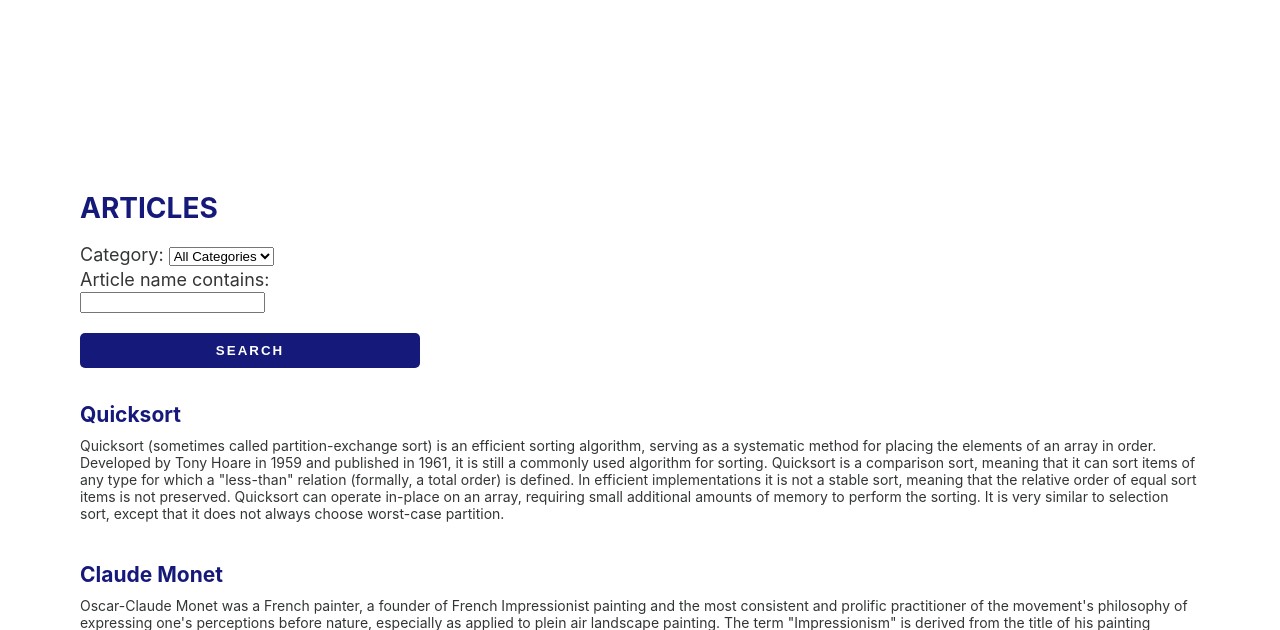
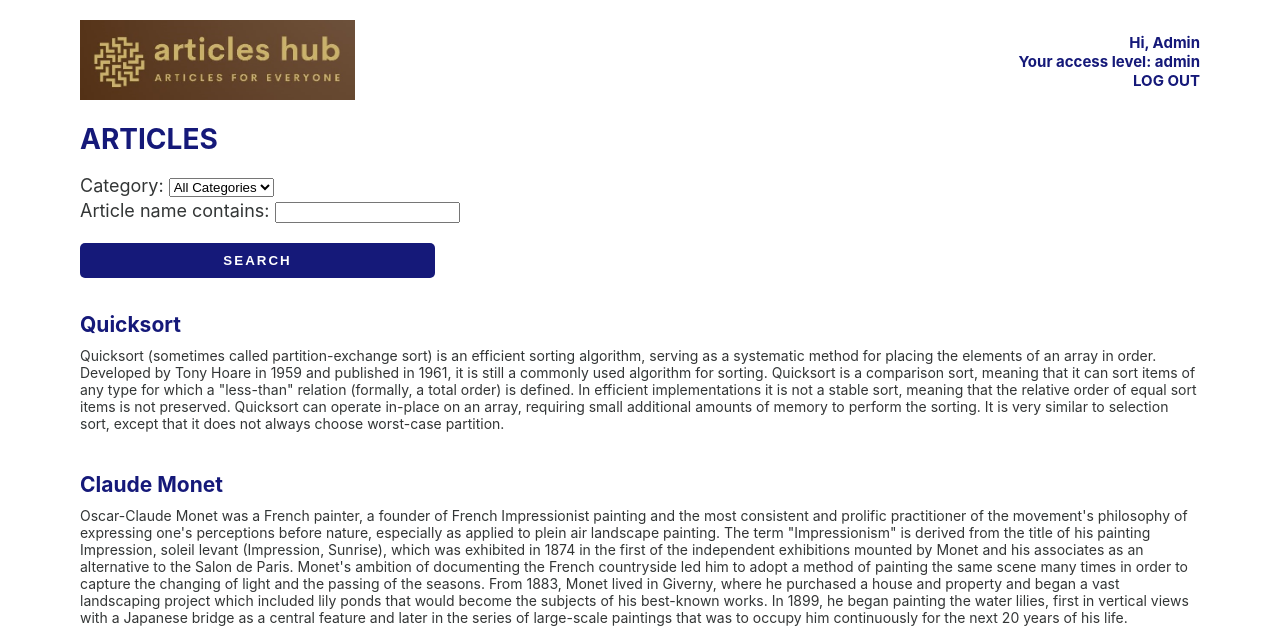
Before and after one commit to CHEMLEV/ARTICLES_HUB, a Django app: page /articleshub/articles/ in a window 1280 px wide; the page is wider, and only the part inside the window is pictured. Shown: the top 630 px of that part. Run offline with Django 4.2, Linux system fonts and the light colour scheme; a user stored in the database is signed in; data comes from the database, SQL or seed files in the repository; both versions use the stored data as it was after the commit.

Commit message:
Logo (with go home function) added to base.html

```diff
--- a/ARTICLES_HUB/static/css/base.css
+++ b/ARTICLES_HUB/static/css/base.css
@@ -15,10 +15,14 @@ body{
     padding-bottom: 20px;
     display: flex;
     text-decoration: none;
-    align-items: flex-end;
+    align-items: center;
+    text-align: center;
     justify-content: space-between;
     color: #151979;
     font-weight: bold;
+    font-size: 30px;
+    border: orange 3px;
+
   }
 
   p1{
@@ -230,3 +234,19 @@ a:hover {
     margin: 0 auto;
     text-align: center;
 }
+
+.base-container {
+  display: flex;
+  justify-content: space-between;
+  align-items: center;
+}
+
+.base-logo {
+  flex-basis: 50%;
+}
+
+.base-text {
+  text-align: left;
+  margin-left: auto;
+  flex-basis: 50%;
+}
--- a/ARTICLES_HUB/templates/article_list.html
+++ b/ARTICLES_HUB/templates/article_list.html
@@ -6,12 +6,12 @@
 
 <h1>ARTICLES </h1>
 
-<form style="width: 340px" method="POST">
+<form style="width: 400px" method="POST">
     {% csrf_token %}
 
     {{ articleFilter.form.as_p }}
 
-    <input type="submit" class="button-dark" style="width: 340px" value="SEARCH" />
+    <input type="submit" class="button-dark" style="width: 355px" value="SEARCH" />
 
 </form>
 
--- a/ARTICLES_HUB/templates/base.html
+++ b/ARTICLES_HUB/templates/base.html
@@ -14,11 +14,18 @@
 <body>
     {% if user.is_authenticated %}
 
-    <h5 style="margin-left: 1200px; text-align: left">
-        Hi, {{user.first_name}} <br>
-         Your access level: {{user.groups.first.name}} <br>
-         <a href="{% url 'logout' %}">LOG OUT</a>
-    </h5>
+    <div class="base-container">
+        <div class="base-logo">
+          <a href="{% url 'home' %}"><img src="{% static 'images/articles_hub_logo2.jpg' %}" height="80px"></a>
+        </div>
+        <div class="base-text">
+            <h5>
+                Hi, {{user.first_name}} <br>
+                 Your access level: {{user.groups.first.name}} <br>
+                 <a href="{% url 'logout' %}">LOG OUT</a>
+            </h5>
+        </div>
+      </div>
 
     {% endif %}
 
```
Also changed, not shown: ARTICLES_HUB/templates/home.html (+5 -7 lines), db.sqlite3.
